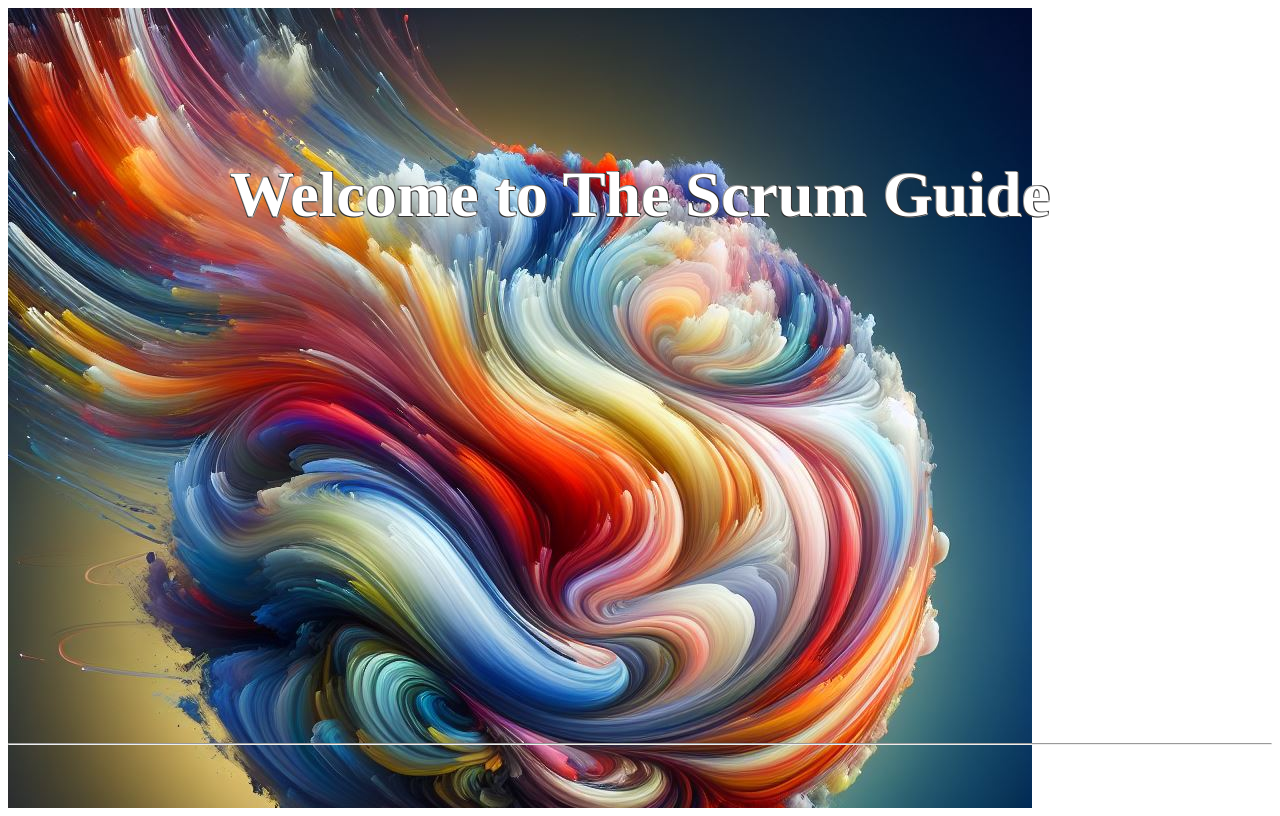
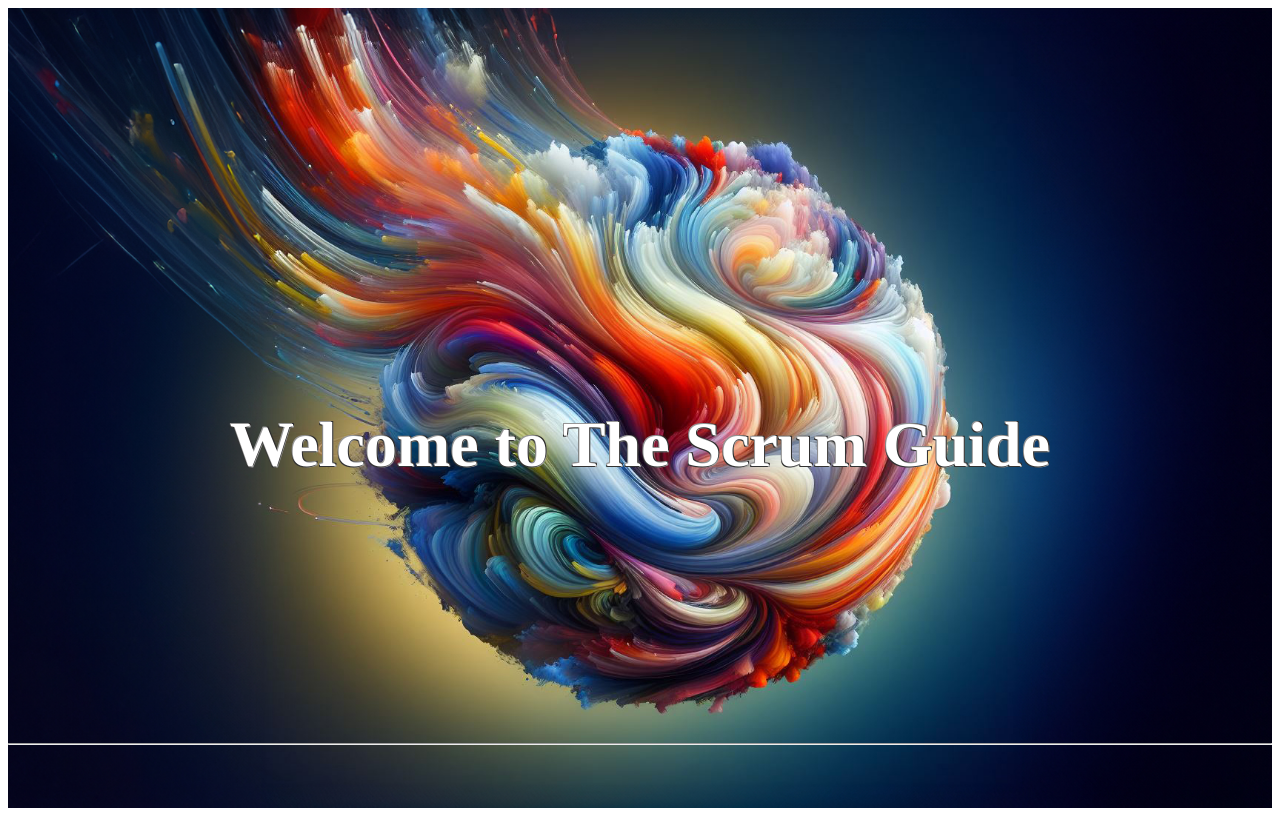
Before and after one commit to Wilma-Norman/Scrum-Project-assignment, a React (Vite) app: page / in a window 1280 px wide. Built offline with nearby package versions, Linux system fonts and the light colour scheme.

Commit message:
added new img and adjusted in css

```diff
--- a/src/Components/Home/HomeHero/HomeHero.module.css
+++ b/src/Components/Home/HomeHero/HomeHero.module.css
@@ -1,6 +1,7 @@
 .heroContainer {
     background-repeat: no-repeat;
-    background-image: cover;
+    background-size: cover;
+    background-position: 50% 50%;
     color: white;
     display: flex;
     flex-direction: column;
@@ -14,7 +15,7 @@
     flex-grow: 1;
     font-size: 2.2rem;
     justify-content: center;
-    margin-top: 150px;
+    margin-top: 200px;
     text-align: center;
     text-shadow: -1px -1px 0 #979797, 1px -1px 0 #302f2f, -1px 1px 0 #333333, 1px 1px 0 #979797;
     width: 100%;
@@ -26,9 +27,10 @@
     width: 100%;
 }
 
-@media screen and (min-width: 1080px) {
+@media screen and (min-width: 768px) {
     .header {
         font-size: 4rem;
+        margin-top: 400px;
     }
     .heroLine {
         margin-bottom: 5%;
--- a/src/data/data.js
+++ b/src/data/data.js
@@ -2,7 +2,7 @@ export const Home = {
     heroTitle: "Welcome to The Scrum Guide",
     aboutText: "We designed The Scrum Guide website to help people understand what Scrum is, how it works and why it is a popular and amazing agile project management framework to use!",
     readyToGoText: "Ready to give it a shot? We promise we won't let you down!",
-    heroImgSource: "/Images/home.jpg",
+    heroImgSource: "/Images/home-hd.jpg",
     girlImgSource: "/Images/happygirl.jpg"
 }
 
```
Also changed, not shown: Public/Images/home-hd.jpg (added).
